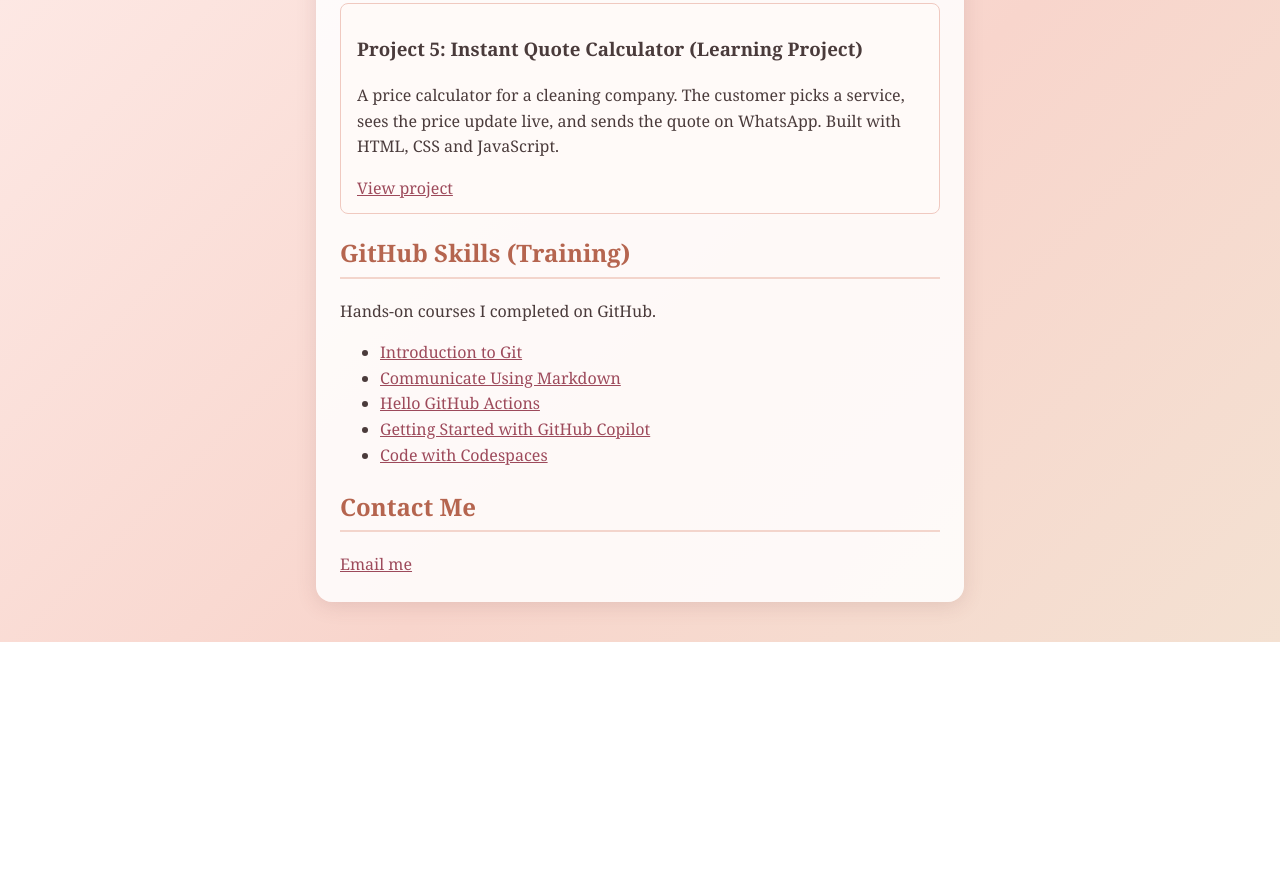
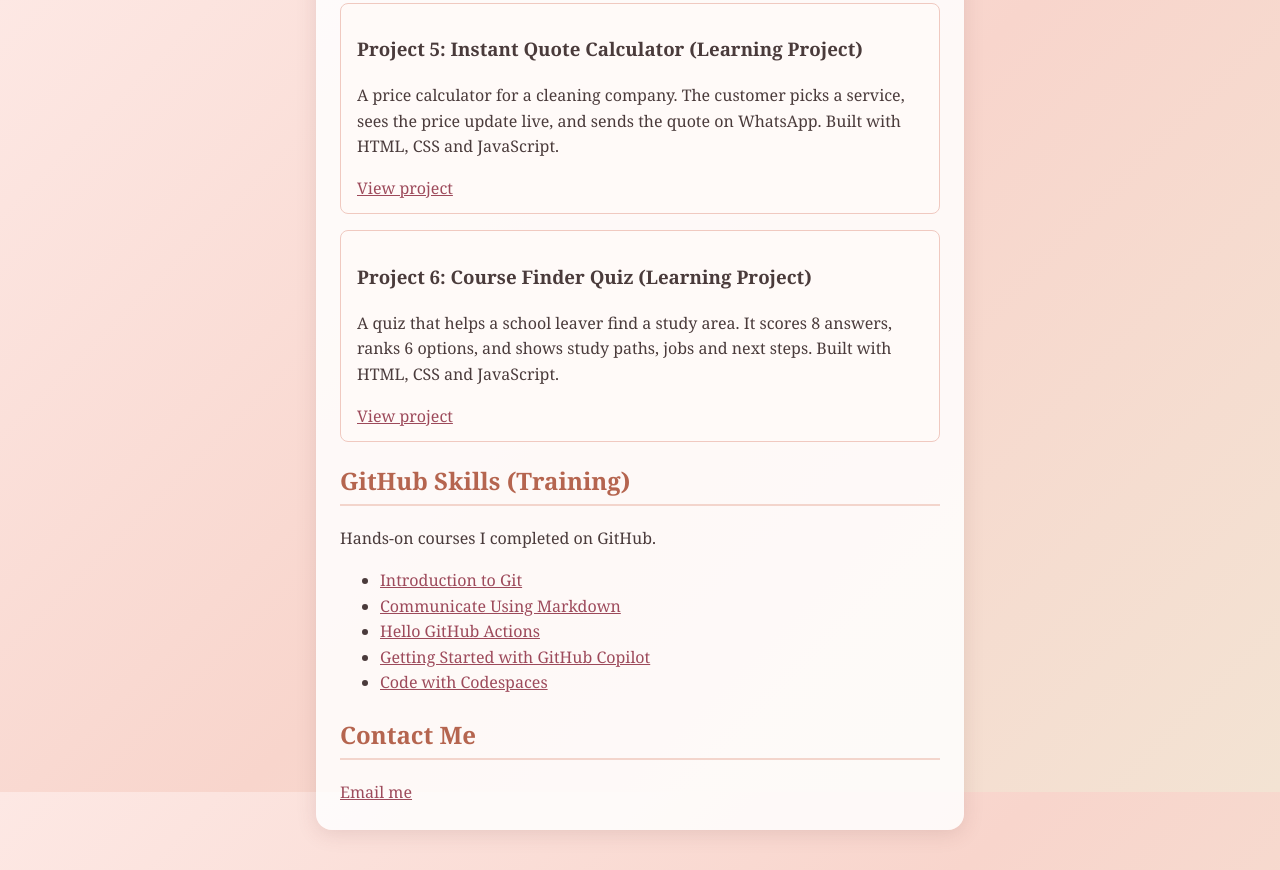
Before and after one commit to phindigee628-creator/my-portfolio, a plain HTML site: page index.html in a window 1280 px wide. Shown: the part 1608-2478 px from the top of the page. Before the commit the page ends 2250 px from the top, so only its background shows below. Drawn offline with Linux system fonts and the light colour scheme.

Commit message:
Add Course Finder Quiz project to portfolio
Added a new project: Course Finder Quiz, which helps users find study paths based on quiz results.

```diff
--- a/index.html
+++ b/index.html
@@ -59,6 +59,12 @@
   <a href="https://phindigee628-creator.github.io/quote-calculator/" target="_blank">View project</a>
 </div>
 
+  <div class="project">
+  <h3>Project 6: Course Finder Quiz (Learning Project)</h3>
+  <p>A quiz that helps a school leaver find a study area. It scores 8 answers, ranks 6 options, and shows study paths, jobs and next steps. Built with HTML, CSS and JavaScript.</p>
+  <a href="https://phindigee628-creator.github.io/course-finder/" target="_blank">View project</a>
+</div>
+
 <h2>GitHub Skills (Training)</h2>
 <p>Hands-on courses I completed on GitHub.</p>
 <ul>
```
